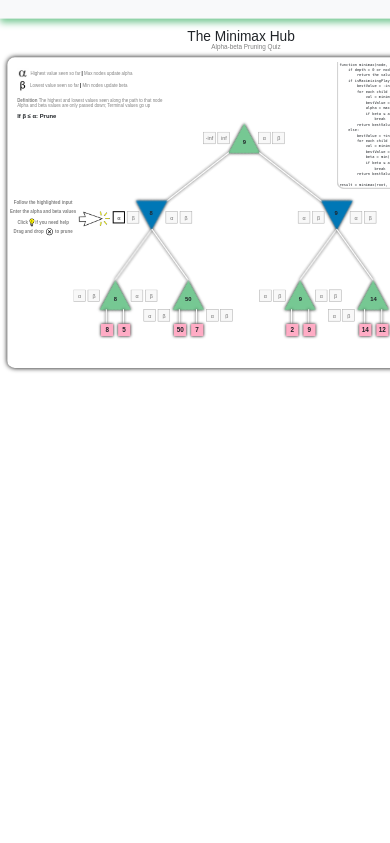
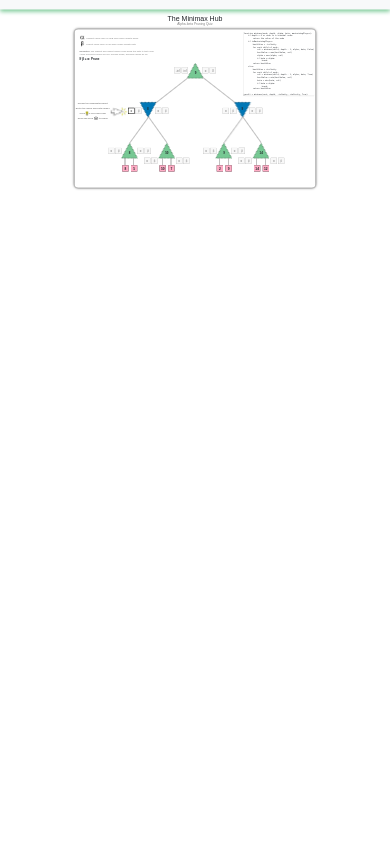
Before and after one commit to whirleyt/MinimaxTutorial, a Flask app: page /alphabetaQuiz in a window 390 px wide; the page is wider, and only the part inside the window is pictured. Shown: the top 843 px of that part. Before the commit the page ends 372 px from the top of that part, so only its background shows below. Run offline with Flask 2, Linux system fonts and the light colour scheme; some libraries are stand-ins or nearby versions.

Commit message:
Mobile zoom config

```diff
--- a/static/js/alphabetaQuiz.js
+++ b/static/js/alphabetaQuiz.js
@@ -247,7 +247,7 @@ $(document).ready(function() {
         },
         stop: function(event, ui) {
             $(this).removeClass('dragging');
-        }
+        },
         distance: 15
     });
 
--- a/static/layout.css
+++ b/static/layout.css
@@ -90,13 +90,3 @@ p {
 .subtitle {
     font-size: 13px;
 }
-
-@media only screen and (max-width: 994px) {
-
-    html, body {
-      transform: scale(0.7);
-      transform-origin: 0 0;
-      width: 142.857%;
-      height: 142.857%;
-    }
-  }
--- a/static/minimax-quiz/alphabetaQuiz.css
+++ b/static/minimax-quiz/alphabetaQuiz.css
@@ -637,3 +637,12 @@ input[type="text"]:focus {
     font-weight: bold;
     margin-bottom: -30px;
 }
+
+@media only screen and (max-width: 994px) {
+    html, body {
+        transform: scale(0.5);
+        transform-origin: 0 0;
+        width: 200%;
+        height: 200%;
+    }
+}
```
Also changed, not shown: static/home.css (+9 -0 lines), static/minimax-quiz/minimaxBasicsQuiz.css (+8 -0 lines), static/minimax-tutorials/alphabetaIntro.css (+9 -0 lines), static/minimax-tutorials/alphabetaMain.css (+9 -0 lines), static/minimax-tutorials/minimaxBasics.css (+9 -0 lines).
